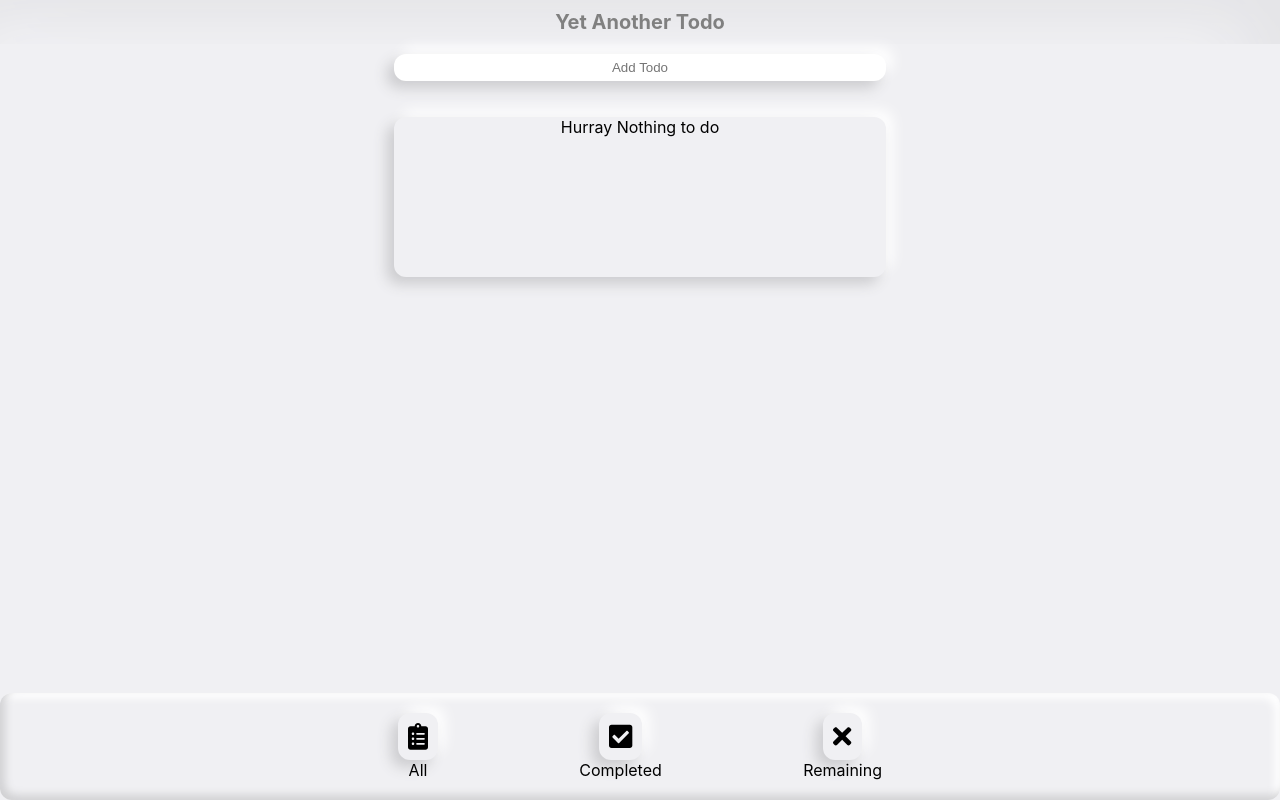
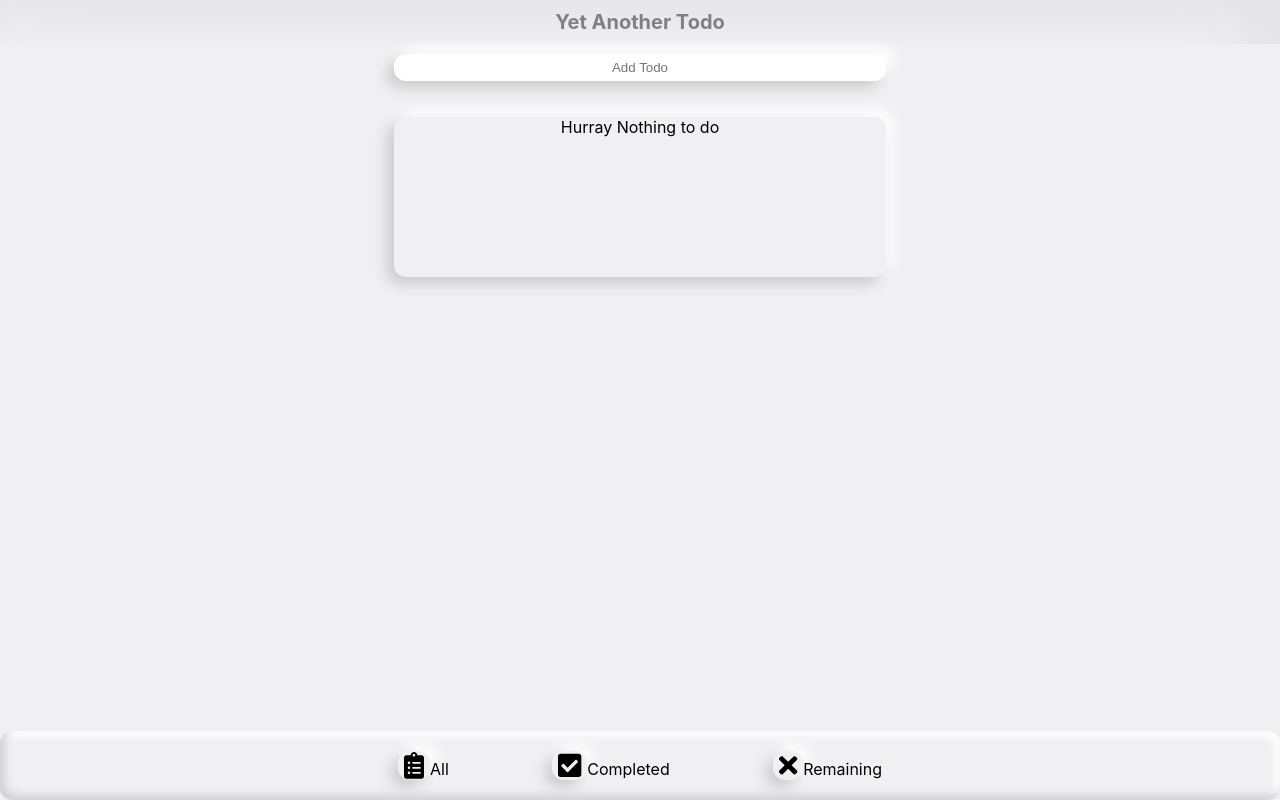
Before and after one commit to Bishalsarang/Todo, a React (Create React App) app: page / in a window 1280 px wide. Built offline with nearby package versions, Linux system fonts and the light colour scheme.

Commit message:
Refactor Bottom Nav

```diff
--- a/src/App.js
+++ b/src/App.js
@@ -3,7 +3,6 @@ import React from 'react';
 // Import Components
 import Add from './components/Add';
 import Body from './components/Body';
-import Modal from './components/Modal';
 import Header from './components/Header';
 import BottomNav from './components/BottomNav';
 
@@ -11,17 +10,22 @@ import BottomNav from './components/BottomNav';
 import './css/App.css';
 
 class App extends React.Component {
-  constructor() {
-    super();
+  constructor(props) {
+    super(props);
 
     this.state = JSON.parse(localStorage.getItem('todo')) || {
       todos: [],
-      displayType: 'all',
+      visibility: 'all',
     };
 
-    this.priorities = ['low', 'med', 'high'];
+    this.priorities = ['low', 'med', 'high']; // Available Task Priorities
   }
 
+  /**
+   * Add TodoItem to Todos
+   * @param {object} item TodoItem Object with key [id, title, description, completed, priority]
+   *
+   */
   addToDo = item => {
     // Add Recent Items at top
     this.setState({
@@ -29,6 +33,10 @@ class App extends React.Component {
     });
   };
 
+  /**
+   * Delete TodoItem from Todos
+   * @param {string} id unique id associated with  task
+   */
   deleteToDo = id => {
     const remaining = this.state.todos.filter(todo => {
       return todo.id !== id;
@@ -39,6 +47,10 @@ class App extends React.Component {
     });
   };
 
+  /**
+   * Toggle isCompleted Status of Todo
+   * @param {string} id unique id associated with  task
+   */
   toggleCompleted = id => {
     let newToDos = this.state.todos.map(todo => {
       todo.completed = todo.id === id ? !todo.completed : todo.completed;
@@ -50,18 +62,29 @@ class App extends React.Component {
     });
   };
 
-  handleDisplayType = newDisplayType => {
+  /**
+   * Handle Which column is to be made visible
+   * @param {string} newVisibility  newVisibility value ['completed', 'remaining', 'all']
+   *
+   */
+  handleVisibility = newVisibility => {
     this.setState({
-      displayType: newDisplayType,
+      visibility: newVisibility,
     });
   };
 
+  /**
+   * Change priority of todo with id
+   * @param {string} id Unique id associated with todo
+   */
   changePriority = id => {
     let newToDos = this.state.todos.map(todo => {
       if (todo.id === id) {
-        let newIndex = (this.priorities.indexOf(todo.priority) + 1) % 3;
+        let newIndex =
+          (this.priorities.indexOf(todo.priority) + 1) % this.priorities.length;
         todo.priority = this.priorities[newIndex];
       }
+
       return todo;
     });
 
@@ -70,26 +93,28 @@ class App extends React.Component {
     });
   };
 
+  /**
+   * Save current progress to local storage
+   */
   componentDidUpdate() {
-    localStorage.setItem('todo', JSON.stringify(this.state)); // Save STate to LOcal STorage
+    localStorage.setItem('todo', JSON.stringify(this.state)); // Save State to Local Storage
   }
 
   render() {
     return (
       <div className="app">
         <Header />
-        <Modal />
         <Add addToDo={this.addToDo} />
         <Body
           todos={this.state.todos}
-          displayType={this.state.displayType}
+          displayType={this.state.visibility}
           toggleCompleted={this.toggleCompleted}
           deleteToDo={this.deleteToDo}
           changePriority={this.changePriority}
         />
         <BottomNav
           todos={this.state.todos}
-          handleDisplayType={this.handleDisplayType}
+          handleDisplayType={this.handleVisibility}
         />
       </div>
     );
--- a/src/components/BottomNav/index.js
+++ b/src/components/BottomNav/index.js
@@ -1,16 +1,17 @@
 import React, { Component } from 'react';
-import { FontAwesomeIcon } from '@fortawesome/react-fontawesome';
 import {
   faClipboardList,
   faCheckSquare,
   faTimes,
 } from '@fortawesome/free-solid-svg-icons';
 
+import BottomNavButton from '../BottomNavButton';
+
 import './style.css';
 
 export default class BottomNav extends Component {
-  handleClick = displayType => {
-    this.props.handleDisplayType(displayType);
+  handleClick = visibility => {
+    this.props.handleDisplayType(visibility);
   };
 
   render() {
@@ -18,31 +19,29 @@ export default class BottomNav extends Component {
       <div className="bottom-nav">
         <div className="bottom-nav__wrapper container">
           <div>
-            <button
-              className="bottom-nav__button neumo-element"
-              onClick={() => this.handleClick('all')}
-            >
-              <FontAwesomeIcon icon={faClipboardList} size="2x" />
-            </button>
+            <BottomNavButton
+              visibility="all"
+              handleClick={this.handleClick}
+              icon={faClipboardList}
+            />
             <span>All</span>
           </div>
+
           <div>
-            <button
-              className="bottom-nav__button neumo-element"
-              onClick={() => this.handleClick('completed')}
-            >
-              <FontAwesomeIcon icon={faCheckSquare} size="2x" />
-            </button>
+            <BottomNavButton
+              visibility="completed"
+              handleClick={this.handleClick}
+              icon={faCheckSquare}
+            />
             <span>Completed</span>
           </div>
 
           <div>
-            <button
-              className="bottom-nav__button neumo-element"
-              onClick={() => this.handleClick('remaining')}
-            >
-              <FontAwesomeIcon icon={faTimes} size="2x" />
-            </button>
+            <BottomNavButton
+              visibility="remaining"
+              handleClick={this.handleClick}
+              icon={faTimes}
+            />
             <span>Remaining</span>
           </div>
         </div>
--- a/src/components/BottomNav/style.css
+++ b/src/components/BottomNav/style.css
@@ -14,9 +14,3 @@
   display: flex;
   justify-content: space-between;
 }
-
-.bottom-nav__button {
-  padding: 10px;
-  display: block;
-  margin: 0px auto;
-}
--- /dev/null
+++ b/src/components/BottomNavButton/index.js
@@ -0,0 +1,15 @@
+import React from 'react';
+import { FontAwesomeIcon } from '@fortawesome/react-fontawesome';
+
+const BottomNavButton = ({ handleClick, visibility, icon }) => {
+  return (
+    <button
+      className="bottom-nav__button neumo-element"
+      onClick={() => handleClick(visibility)}
+    >
+      <FontAwesomeIcon icon={icon} size="2x" />
+    </button>
+  );
+};
+
+export default BottomNavButton;
--- /dev/null
+++ b/src/components/BottomNavButton/style.css
@@ -0,0 +1,5 @@
+.bottom-nav__button {
+  padding: 10px;
+  display: block;
+  margin: 0px auto;
+}
--- a/src/components/Modal/index.js
+++ b/src/components/Modal/index.js
@@ -1,6 +1,7 @@
 import React, { Component } from 'react';
 import './style.css';
 
+// TODO: Modal for adding title, description and priority
 export default class Modal extends Component {
   render() {
     return <div></div>;
```
Also changed, not shown: src/components/Search/index.js (added).
